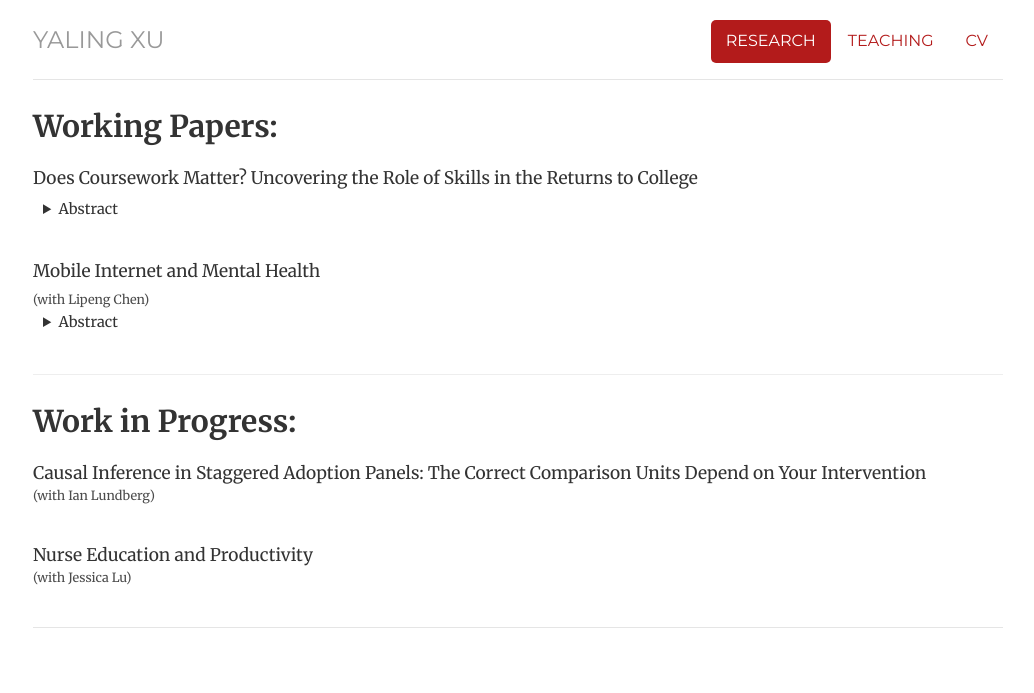
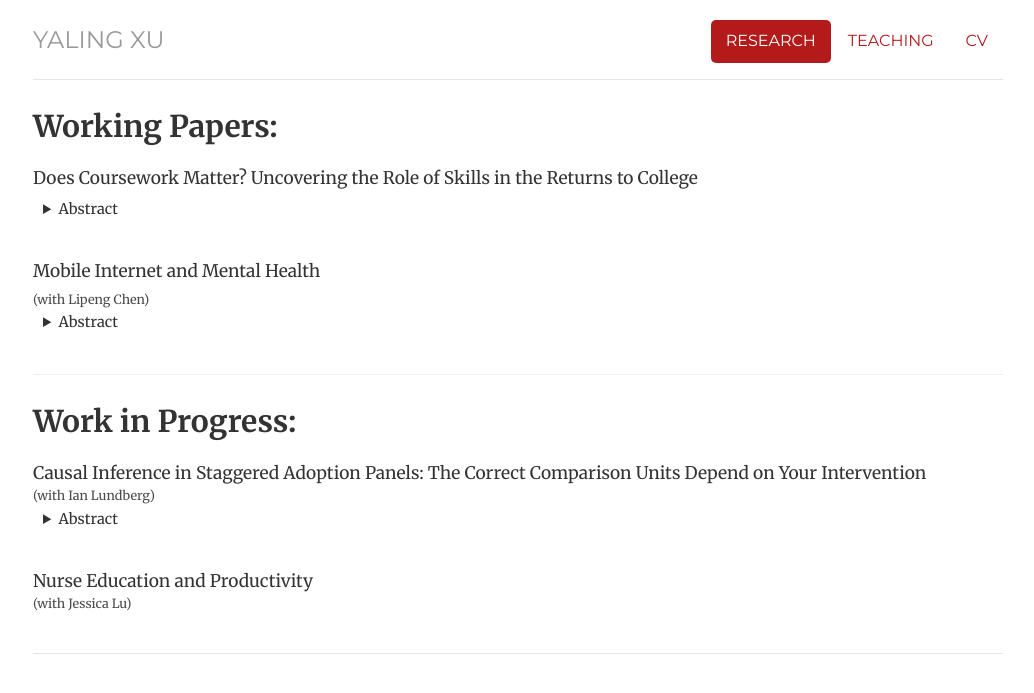
Before and after one commit to yalingx/yalingx.github.io, a Jekyll site: the page built from research/index.html, in a window 1280 px wide. Shown: the top 693 px of the page, without its empty margins (122-1156 px from the left). Built offline with Jekyll 4.4.1, drawn with Linux system fonts in a browser that asks for light colours; some of the changed text lies outside the part shown.

Commit message:
add abs for panel data proj

```diff
--- a/research/index.html
+++ b/research/index.html
@@ -86,6 +86,10 @@
 <div class="project">
 	<p class="paper_title">Causal Inference in Staggered Adoption Panels: The Correct Comparison Units Depend on Your Intervention</p>
 	<p class="coauthors">(with Ian Lundberg)</p>
+	<details class="abstract">
+		<summary>Abstract</summary>
+	     A powerful data structure for causal inference is staggered adoption: many units are observed over many time periods, and some units never become treated while other units adopt a treatment at staggered time points. Popular methods that apply in this setting include difference in difference, fixed effects, matching, and synthetic control. All of these methods use untreated or not-yet-treated units to answer the question: what would have happened if the treated unit had not become treated? We show that this question may actually hide two very different causal questions interest. The first question is what would have happened if a treated unit had never become treated over many time points. The second question is what would have happened if a treated unit had not become treated at a particular time point. Popular methods such as synthetic control are often interpreted with respect to the former question (about a longitudinal treatment). We show that they actually answer the latter question (about a point-in-time treatment). The distinction is especially relevant if many units become treated at many time points, a common setting when these methods are applied in demography.
+	</details>
 </div>
 <div class="project">
 	<p class="paper_title">Nurse Education and Productivity</p>
```
